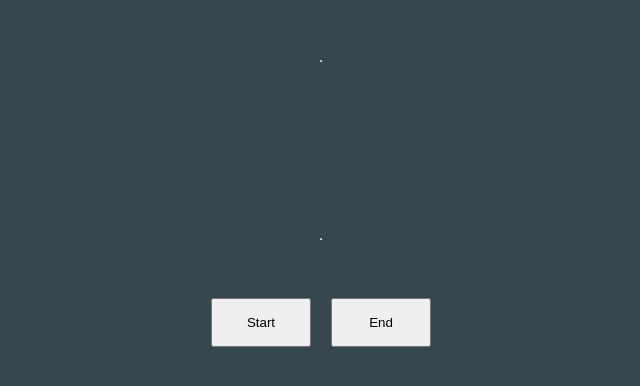
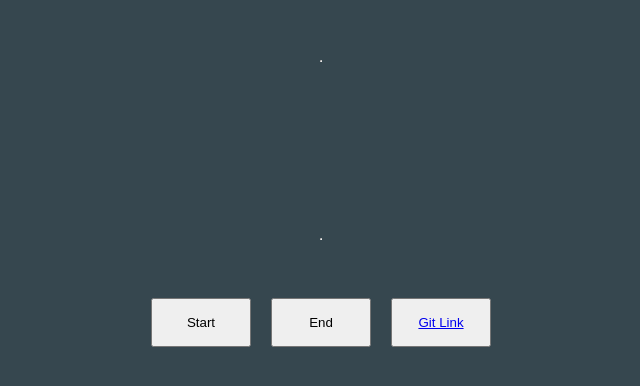
Before and after one commit to ThaminduNR/js-que-animation, a plain HTML site: page index.html in a window 1280 px wide. Shown: the part 226-612 px from the top of the page, without its empty margins (319-959 px from the left). Drawn offline with Linux system fonts and the light colour scheme.

Commit message:
add link

```diff
--- a/index.html
+++ b/index.html
@@ -59,6 +59,7 @@
     <div class="btn-panel">
         <button id="start">Start</button>
         <button id="end">End</button>
+        <button><a href="#">Git Link</a></button>
     </div>
     <!---------------------------------->
     <script src="assets/lib/jquery-3.6.4.min.js"></script>
```
